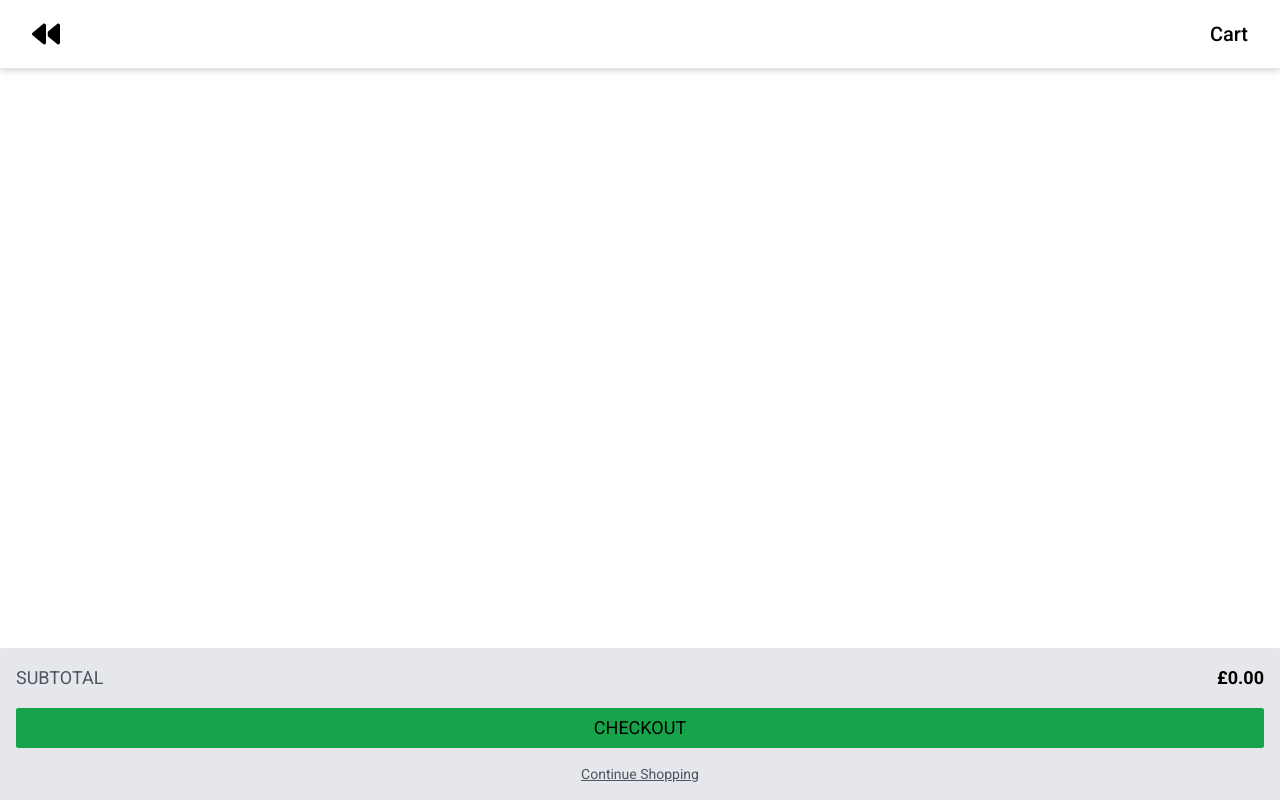
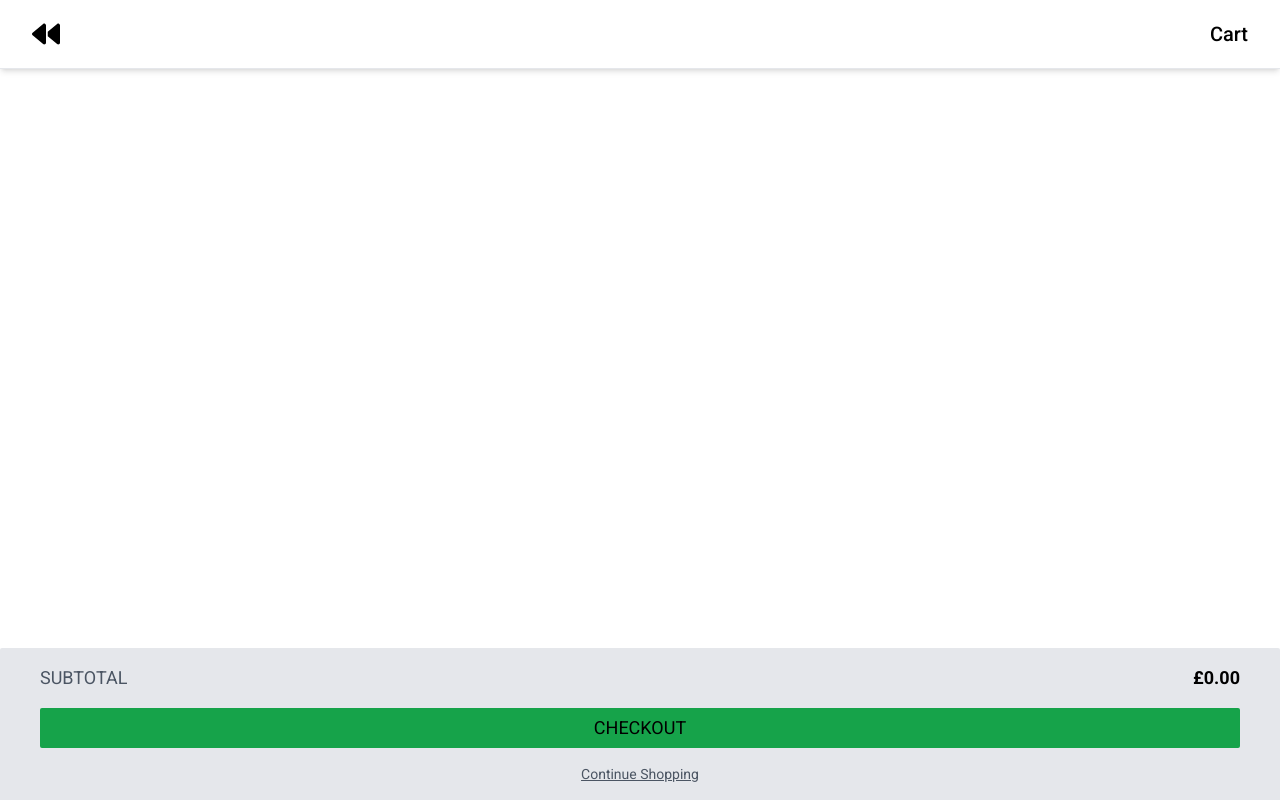
Before and after one commit to nadrojb/ecom-store-react-typescript, a React (Vite) app: page /cart in a window 1280 px wide. Built offline with nearby package versions, Linux system fonts and the light colour scheme.

Commit message:
adjusted the padding on the checkout section

```diff
--- a/src/Pages/Cart/index.tsx
+++ b/src/Pages/Cart/index.tsx
@@ -35,7 +35,7 @@ function Cart() {
           />
         ))}
       </div>
-      <div id="mobile-subtotal-section" className="bg-gray-200 rounded-tl-sm rounded-tr-sm px-4 py-4 fixed bottom-0 w-full">
+      <div className="bg-gray-200 rounded-tl-sm rounded-tr-sm px-4 py-4 fixed bottom-0 w-full sm:px-10 md:px-10 lg:px-10">
         <div className="flex justify-between text-sm sm:text-lg">
           <h4 className="text-gray-600">SUBTOTAL</h4>
           <h4 className="font-semibold">£{FormatPrice(subTotal)}</h4>
```
Lines whose indentation alone changed are shown as unchanged.
